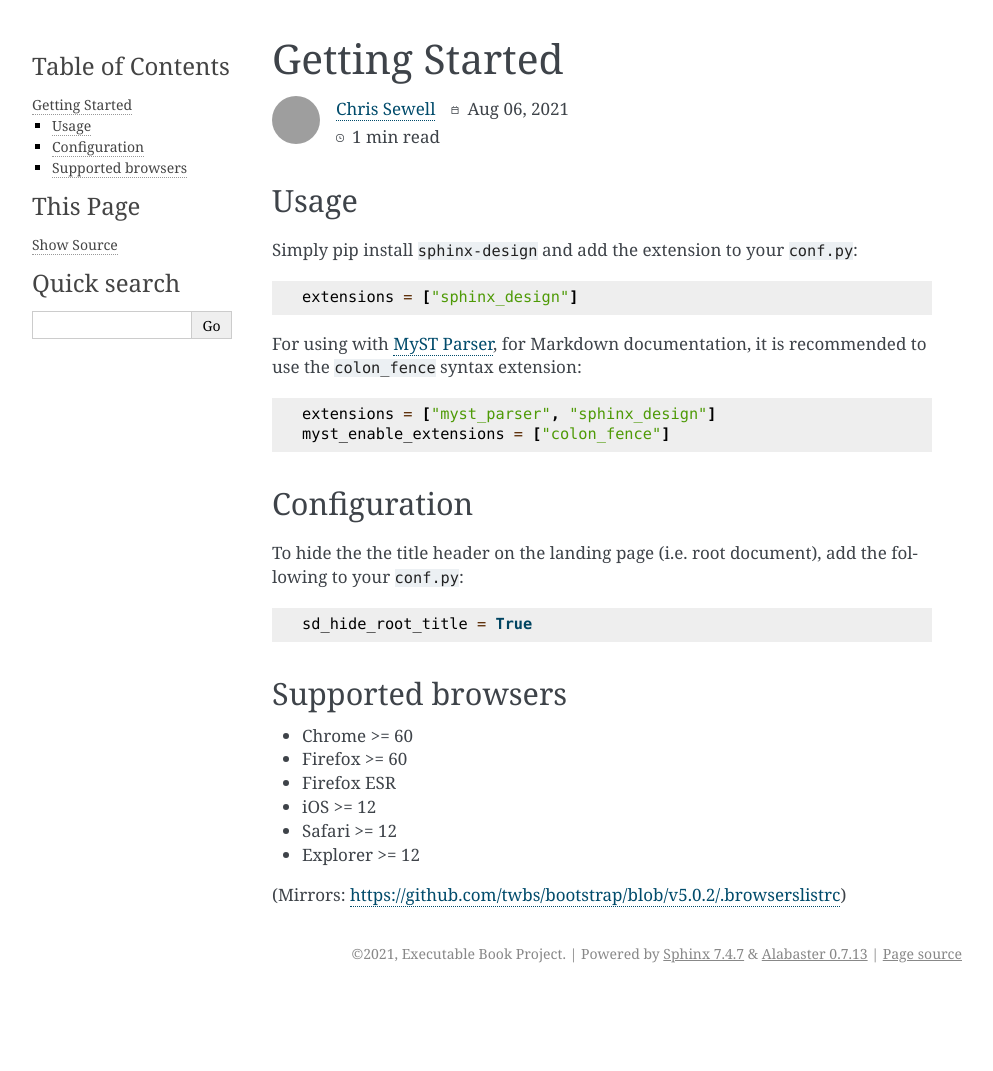
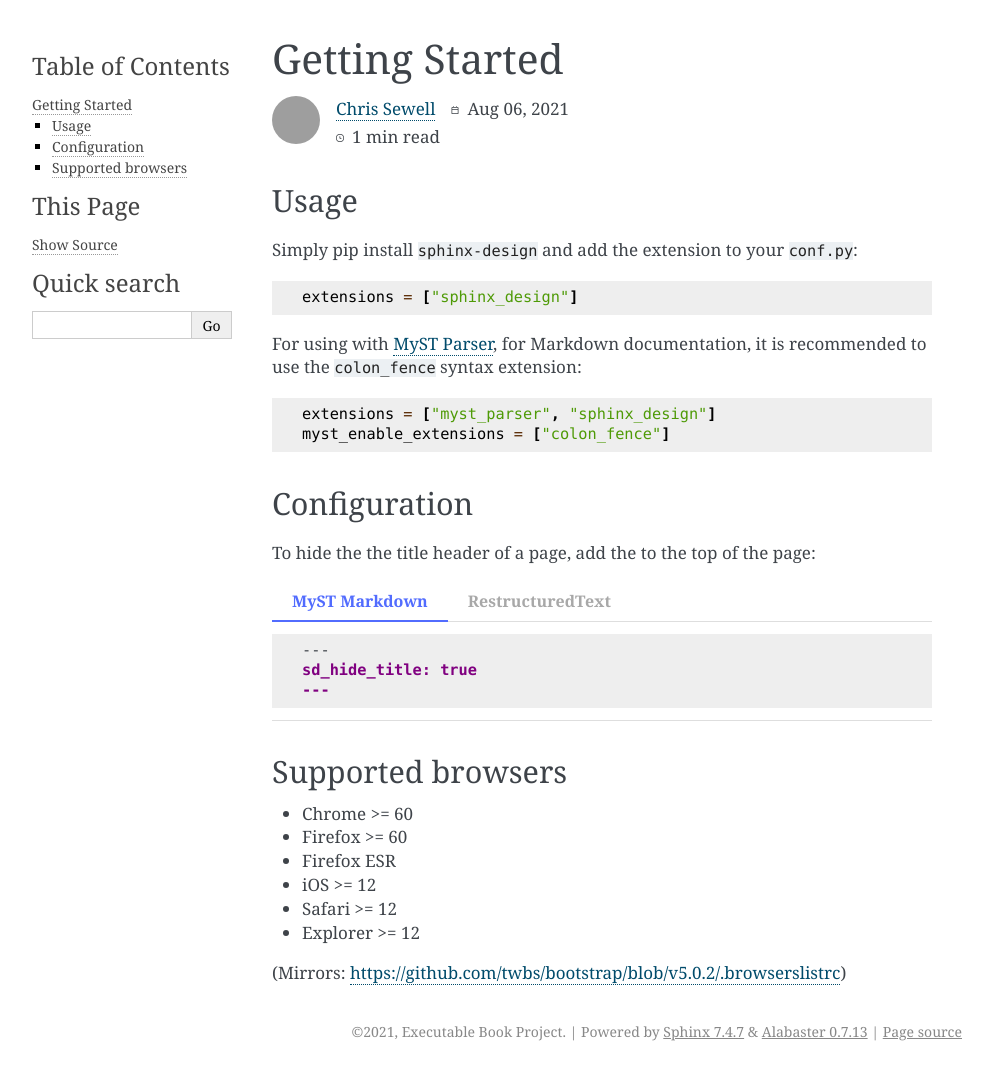
Before and after one commit to executablebooks/sphinx-design, a Sphinx documentation site: the page built from docs/get_started.md, in a window 1280 px wide. Shown: the whole page, without its empty margins (148-1141 px from the left). Built offline with Sphinx 7.4.7, drawn with Linux system fonts in a browser that asks for light colours; before the commit the page ends 993 px from its top, so only the background shows below that; grey boxes are pictures that could not be loaded.

Commit message:
♻️ REFACTOR: `test_sd_hide_root_title` to `sd_hide_title` front-matter

````diff
--- a/docs/get_started.md
+++ b/docs/get_started.md
@@ -26,11 +26,22 @@ myst_enable_extensions = ["colon_fence"]
 
 ## Configuration
 
-To hide the the title header on the landing page (i.e. root document), add the following to your `conf.py`:
+To hide the the title header of a page, add the to the top of the page:
 
-```python
-sd_hide_root_title = True
+::::{tab-set}
+:::{tab-item} MyST Markdown
+```markdown
+---
+sd_hide_title: true
+---
 ```
+:::
+:::{tab-item} RestructuredText
+```rst
+:sd_hide_title:
+```
+:::
+::::
 
 ## Supported browsers
 
````
Also changed, not shown: docs/css_classes.md (+2 -0 lines), docs/index.md (+6 -0 lines), 4 other files.
